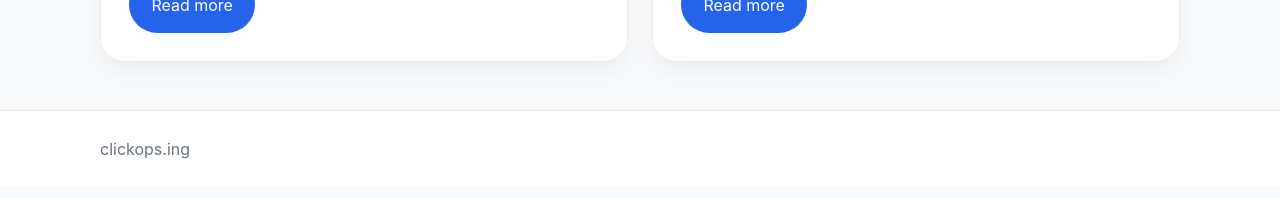
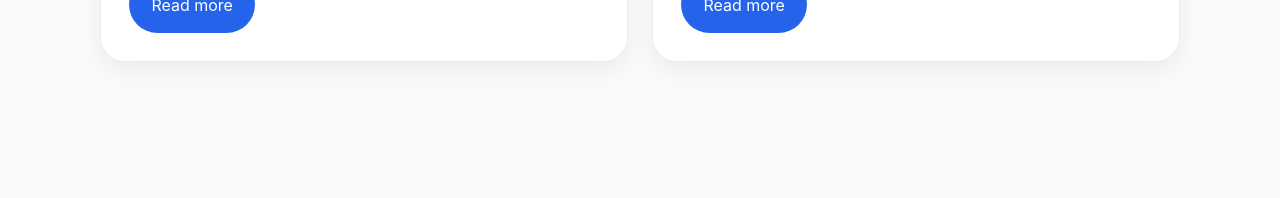
Before and after one commit to notverypc/clickops.ing-web, a Jekyll site: the page built from index.html, in a window 1280 px wide. Shown: the part 632-830 px from the top of the page. Built offline with Jekyll 4.4.1, drawn with Linux system fonts in a browser that asks for light colours.

Commit message:
Remove site footer
Co-Authored-By: Claude Opus 5.5 <noreply@anthropic.com>

```diff
--- a/_layouts/default.html
+++ b/_layouts/default.html
@@ -48,12 +48,6 @@
 {{ content }}
   </main>
 
-  <footer class="site-footer">
-    <div class="container">
-      <p>{{ site.title }}</p>
-    </div>
-  </footer>
-
   <script src="{{ '/script.js' | relative_url }}"></script>
 </body>
 </html>
--- a/styles.css
+++ b/styles.css
@@ -296,17 +296,6 @@ pre code {
   margin-top: 1rem;
 }
 
-.site-footer {
-  border-top: 1px solid var(--border);
-  padding: 1.5rem 0;
-  background: var(--surface);
-}
-
-.site-footer p {
-  margin: 0;
-  color: var(--muted);
-}
-
 @media (max-width: 760px) {
   .header-inner {
     padding: 0.75rem 0;
```
